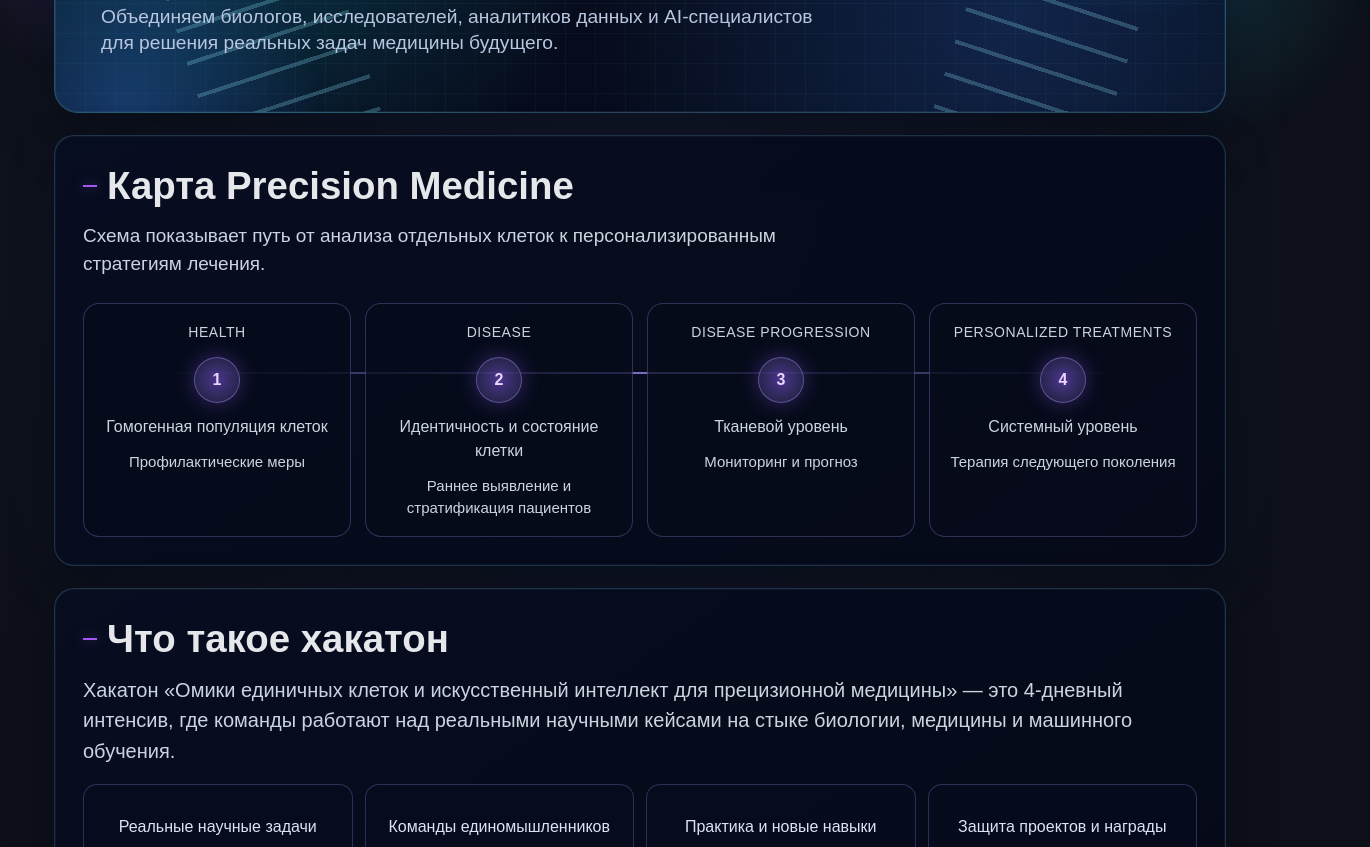
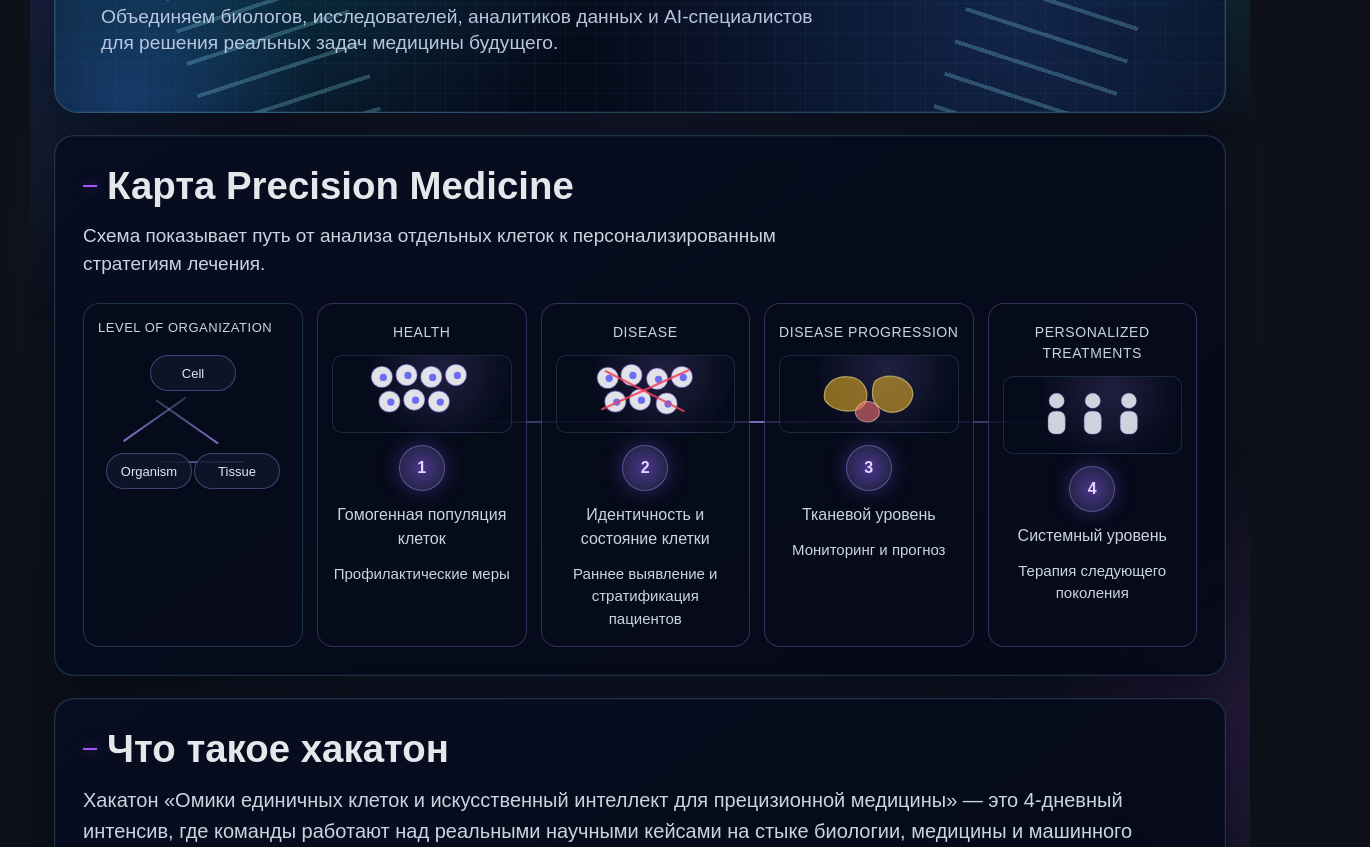
Before and after one commit to saitnado/my-site, a React (Vite) app: page /about in a window 1280 px wide. Shown: the part 380-1227 px from the top of the page, 1370 px wide, since content can reach past the window. Built offline with nearby package versions, Linux system fonts and the light colour scheme.

Commit message:
update venue page

```diff
--- a/src/App.css
+++ b/src/App.css
@@ -1949,6 +1949,83 @@ a {
   max-width: 1220px;
   display: grid;
   gap: 22px;
+  overflow: hidden;
+}
+
+.about-page > * {
+  position: relative;
+  z-index: 1;
+}
+
+.about-page .about-ambient {
+  position: absolute;
+  inset: -120px -140px -220px -140px;
+  z-index: 0;
+  pointer-events: none;
+}
+
+.about-page .about-ambient-blob {
+  position: absolute;
+  border-radius: 999px;
+  filter: blur(34px);
+  opacity: 0.5;
+}
+
+.about-page .about-ambient-blob-one {
+  width: 460px;
+  height: 460px;
+  top: 8%;
+  left: -120px;
+  background: radial-gradient(circle, rgba(59, 130, 246, 0.28), transparent 68%);
+  animation: aboutBlobDriftA 18s ease-in-out infinite;
+}
+
+.about-page .about-ambient-blob-two {
+  width: 520px;
+  height: 520px;
+  right: -170px;
+  top: 26%;
+  background: radial-gradient(circle, rgba(168, 85, 247, 0.34), transparent 70%);
+  animation: aboutBlobDriftB 22s ease-in-out infinite;
+}
+
+.about-page .about-ambient-blob-three {
+  width: 430px;
+  height: 430px;
+  left: 28%;
+  bottom: 6%;
+  background: radial-gradient(circle, rgba(34, 211, 238, 0.2), transparent 72%);
+  animation: aboutBlobDriftC 20s ease-in-out infinite;
+}
+
+@keyframes aboutBlobDriftA {
+  0%,
+  100% {
+    transform: translate3d(0, 0, 0) scale(1);
+  }
+  50% {
+    transform: translate3d(38px, -24px, 0) scale(1.08);
+  }
+}
+
+@keyframes aboutBlobDriftB {
+  0%,
+  100% {
+    transform: translate3d(0, 0, 0) scale(1);
+  }
+  50% {
+    transform: translate3d(-34px, 18px, 0) scale(1.06);
+  }
+}
+
+@keyframes aboutBlobDriftC {
+  0%,
+  100% {
+    transform: translate3d(0, 0, 0) scale(1);
+  }
+  50% {
+    transform: translate3d(24px, -20px, 0) scale(1.05);
+  }
 }
 
 .about-page .scroll-reveal {
@@ -2027,9 +2104,93 @@ a {
   font-size: 19px;
 }
 
+.about-page .precision-layout {
+  margin-top: 24px;
+  display: grid;
+  grid-template-columns: 220px 1fr;
+  gap: 14px;
+  align-items: stretch;
+}
+
+.about-page .precision-organization {
+  border: 1px solid rgba(125, 211, 252, 0.2);
+  border-radius: 16px;
+  padding: 14px;
+  background: rgba(7, 12, 27, 0.64);
+}
+
+.about-page .precision-organization-title {
+  margin: 0;
+  font-size: 13px;
+  letter-spacing: 0.04em;
+  text-transform: uppercase;
+  color: #9fb5d9;
+}
+
+.about-page .precision-org-diagram {
+  position: relative;
+  margin-top: 12px;
+  min-height: 158px;
+}
+
+.about-page .precision-org-node {
+  position: absolute;
+  display: grid;
+  place-items: center;
+  width: 86px;
+  height: 36px;
+  border-radius: 999px;
+  border: 1px solid rgba(167, 139, 250, 0.36);
+  background: rgba(15, 23, 42, 0.84);
+  font-size: 13px;
+  color: #e2e8f0;
+}
+
+.about-page .precision-org-node-cell {
+  left: 50%;
+  top: 6px;
+  transform: translateX(-50%);
+}
+
+.about-page .precision-org-node-tissue {
+  right: 8px;
+  bottom: 18px;
+}
+
+.about-page .precision-org-node-organism {
+  left: 8px;
+  bottom: 18px;
+}
+
+.about-page .precision-org-link {
+  position: absolute;
+  height: 1.5px;
+  transform-origin: left center;
+  background: linear-gradient(90deg, rgba(125, 211, 252, 0.25), rgba(167, 139, 250, 0.78));
+}
+
+.about-page .precision-org-link-one {
+  width: 76px;
+  left: 58px;
+  top: 50px;
+  transform: rotate(35deg);
+}
+
+.about-page .precision-org-link-two {
+  width: 76px;
+  left: 88px;
+  top: 48px;
+  transform: rotate(145deg);
+}
+
+.about-page .precision-org-link-three {
+  width: 84px;
+  left: 62px;
+  top: 112px;
+}
+
 .about-page .precision-grid {
   position: relative;
-  margin-top: 24px;
   display: grid;
   grid-template-columns: repeat(4, minmax(0, 1fr));
   gap: 14px;
@@ -2038,7 +2199,7 @@ a {
 .about-page .precision-grid::before {
   content: "";
   position: absolute;
-  top: 69px;
+  top: 118px;
   left: 8%;
   right: 8%;
   height: 2px;
@@ -2063,10 +2224,63 @@ a {
   color: #f1f5f9;
 }
 
+.about-page .precision-illustration {
+  margin-top: 12px;
+  height: 78px;
+  border: 1px solid rgba(125, 211, 252, 0.16);
+  border-radius: 10px;
+  background:
+    radial-gradient(circle at 60% 20%, rgba(167, 139, 250, 0.16), transparent 58%),
+    rgba(8, 13, 30, 0.6);
+  display: flex;
+  align-items: center;
+  justify-content: center;
+}
+
+.about-page .precision-illustration svg {
+  width: 100%;
+  height: 100%;
+}
+
+.about-page .precision-svg-cell {
+  fill: rgba(248, 250, 252, 0.9);
+  stroke: rgba(167, 139, 250, 0.45);
+  stroke-width: 1.2;
+}
+
+.about-page .precision-svg-cell-core {
+  fill: rgba(99, 102, 241, 0.95);
+}
+
+.about-page .precision-svg-warning {
+  fill: none;
+  stroke: rgba(244, 63, 94, 0.85);
+  stroke-width: 2.3;
+  stroke-linecap: round;
+}
+
+.about-page .precision-svg-organ {
+  fill: rgba(251, 191, 36, 0.52);
+  stroke: rgba(254, 240, 138, 0.55);
+  stroke-width: 1.3;
+}
+
+.about-page .precision-svg-organ-alt {
+  fill: rgba(248, 113, 113, 0.58);
+  stroke: rgba(254, 202, 202, 0.6);
+  stroke-width: 1.1;
+}
+
+.about-page .precision-svg-person {
+  fill: rgba(226, 232, 240, 0.9);
+  stroke: rgba(167, 139, 250, 0.36);
+  stroke-width: 1;
+}
+
 .about-page .precision-node {
   width: 46px;
   height: 46px;
-  margin: 14px auto 12px;
+  margin: 12px auto 12px;
   border-radius: 50%;
   display: grid;
   place-items: center;
@@ -2300,6 +2514,18 @@ a {
 }
 
 @media (max-width: 1080px) {
+  .about-page .precision-layout {
+    grid-template-columns: 1fr;
+  }
+
+  .about-page .precision-organization {
+    order: 2;
+  }
+
+  .about-page .precision-grid {
+    order: 1;
+  }
+
   .about-page .precision-grid,
   .about-page .audience-grid .about-cards {
     grid-template-columns: repeat(2, minmax(0, 1fr));
@@ -2329,6 +2555,15 @@ a {
 
   .about-page .about-section {
     padding: 20px 16px;
+  }
+
+  .about-page .about-ambient {
+    inset: -80px -120px -120px -120px;
+  }
+
+  .about-page .about-ambient-blob {
+    filter: blur(26px);
+    opacity: 0.35;
   }
 
   .about-page .precision-grid,
@@ -2346,6 +2581,14 @@ a {
 
   .about-page .precision-stage-title {
     font-size: 13px;
+  }
+
+  .about-page .precision-layout {
+    margin-top: 18px;
+  }
+
+  .about-page .precision-organization {
+    padding: 12px;
   }
 
   .about-page .schedule-goal {
--- a/src/pages/About.jsx
+++ b/src/pages/About.jsx
@@ -3,21 +3,25 @@ import { useEffect, useRef } from "react";
 const precisionStages = [
   {
     title: "Health",
+    icon: "cells",
     level: "Гомогенная популяция клеток",
     application: "Профилактические меры",
   },
   {
     title: "Disease",
+    icon: "disease",
     level: "Идентичность и состояние клетки",
     application: "Раннее выявление и стратификация пациентов",
   },
   {
     title: "Disease Progression",
+    icon: "organs",
     level: "Тканевой уровень",
     application: "Мониторинг и прогноз",
   },
   {
     title: "Personalized Treatments",
+    icon: "patients",
     level: "Системный уровень",
     application: "Терапия следующего поколения",
   },
@@ -81,6 +85,82 @@ const participantBenefits = [
   "Новые знакомства и профессиональное сообщество",
 ];
 
+function PrecisionIllustration({ type }) {
+  if (type === "cells") {
+    return (
+      <svg viewBox="0 0 140 80" role="img" aria-hidden="true">
+        {[
+          [28, 22],
+          [54, 20],
+          [80, 22],
+          [106, 20],
+          [36, 48],
+          [62, 46],
+          [88, 48],
+        ].map(([x, y]) => (
+          <g key={`${x}-${y}`}>
+            <circle cx={x} cy={y} r="11" className="precision-svg-cell" />
+            <circle cx={x + 1.5} cy={y + 0.5} r="3.8" className="precision-svg-cell-core" />
+          </g>
+        ))}
+      </svg>
+    );
+  }
+
+  if (type === "disease") {
+    return (
+      <svg viewBox="0 0 140 80" role="img" aria-hidden="true">
+        {[
+          [30, 23],
+          [55, 20],
+          [82, 24],
+          [108, 22],
+          [38, 48],
+          [64, 46],
+          [92, 50],
+        ].map(([x, y]) => (
+          <g key={`${x}-${y}`}>
+            <circle cx={x} cy={y} r="11" className="precision-svg-cell" />
+            <circle cx={x + 1.5} cy={y + 0.5} r="3.8" className="precision-svg-cell-core" />
+          </g>
+        ))}
+        <path d="M24 56 L115 15" className="precision-svg-warning" />
+        <path d="M28 16 L110 58" className="precision-svg-warning" />
+      </svg>
+    );
+  }
+
+  if (type === "organs") {
+    return (
+      <svg viewBox="0 0 140 80" role="img" aria-hidden="true">
+        <path
+          className="precision-svg-organ"
+          d="M24 47 C20 33,32 20,49 22 C63 23,71 35,67 48 C62 62,34 61,24 47 Z"
+        />
+        <path
+          className="precision-svg-organ"
+          d="M77 26 C88 18,106 20,114 32 C120 41,114 54,102 58 C88 63,73 52,74 39 C74 33,75 29,77 26 Z"
+        />
+        <path
+          className="precision-svg-organ-alt"
+          d="M56 58 C58 50,66 46,74 49 C81 52,84 61,78 66 C70 73,55 68,56 58 Z"
+        />
+      </svg>
+    );
+  }
+
+  return (
+    <svg viewBox="0 0 140 80" role="img" aria-hidden="true">
+      {[32, 70, 108].map((x) => (
+        <g key={x}>
+          <circle cx={x} cy="25" r="8" className="precision-svg-person" />
+          <rect x={x - 9} y="36" width="18" height="24" rx="7" className="precision-svg-person" />
+        </g>
+      ))}
+    </svg>
+  );
+}
+
 function About() {
   const pageRef = useRef(null);
 
@@ -114,6 +194,12 @@ function About() {
 
   return (
     <section ref={pageRef} className="page about-page">
+      <div className="about-ambient" aria-hidden="true">
+        <span className="about-ambient-blob about-ambient-blob-one" />
+        <span className="about-ambient-blob about-ambient-blob-two" />
+        <span className="about-ambient-blob about-ambient-blob-three" />
+      </div>
+
       <div className="about-hero scroll-reveal">
         <div className="about-hero-bg" aria-hidden="true">
           <span className="about-hero-glow about-hero-glow-one" />
@@ -139,10 +225,27 @@ function About() {
           Схема показывает путь от анализа отдельных клеток к персонализированным
           стратегиям лечения.
         </p>
+
+        <div className="precision-layout">
+          <aside className="precision-organization" aria-label="Уровни организации">
+            <p className="precision-organization-title">Level of organization</p>
+            <div className="precision-org-diagram">
+              <span className="precision-org-link precision-org-link-one" />
+              <span className="precision-org-link precision-org-link-two" />
+              <span className="precision-org-link precision-org-link-three" />
+              <span className="precision-org-node precision-org-node-cell">Cell</span>
+              <span className="precision-org-node precision-org-node-tissue">Tissue</span>
+              <span className="precision-org-node precision-org-node-organism">Organism</span>
+            </div>
+          </aside>
+
           <div className="precision-grid">
             {precisionStages.map((stage, index) => (
               <article key={stage.title} className="precision-stage">
                 <p className="precision-stage-title">{stage.title}</p>
+                <div className={`precision-illustration precision-illustration-${stage.icon}`}>
+                  <PrecisionIllustration type={stage.icon} />
+                </div>
                 <div className="precision-node">
                   <span>{index + 1}</span>
                 </div>
@@ -150,6 +253,7 @@ function About() {
                 <p className="precision-stage-application">{stage.application}</p>
               </article>
             ))}
+          </div>
         </div>
       </section>
 
```
Lines whose indentation alone changed are shown as unchanged.
